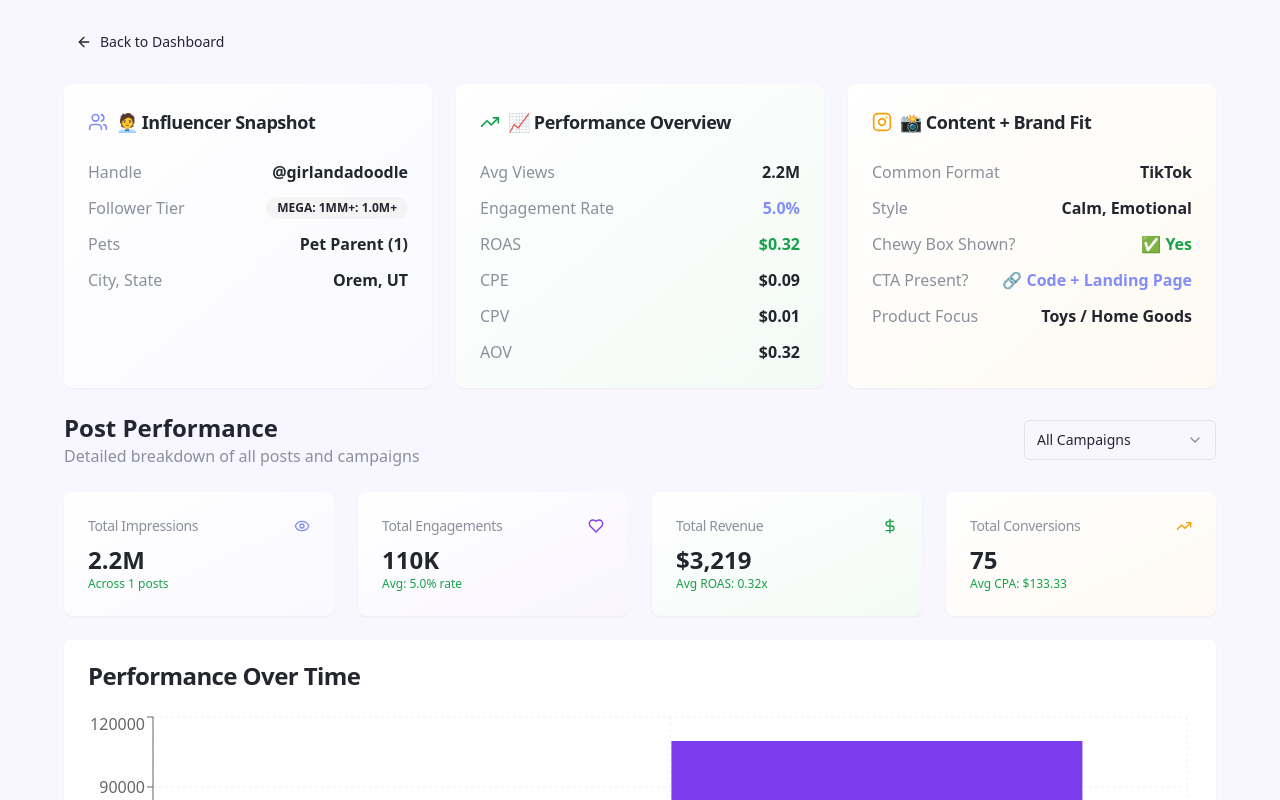
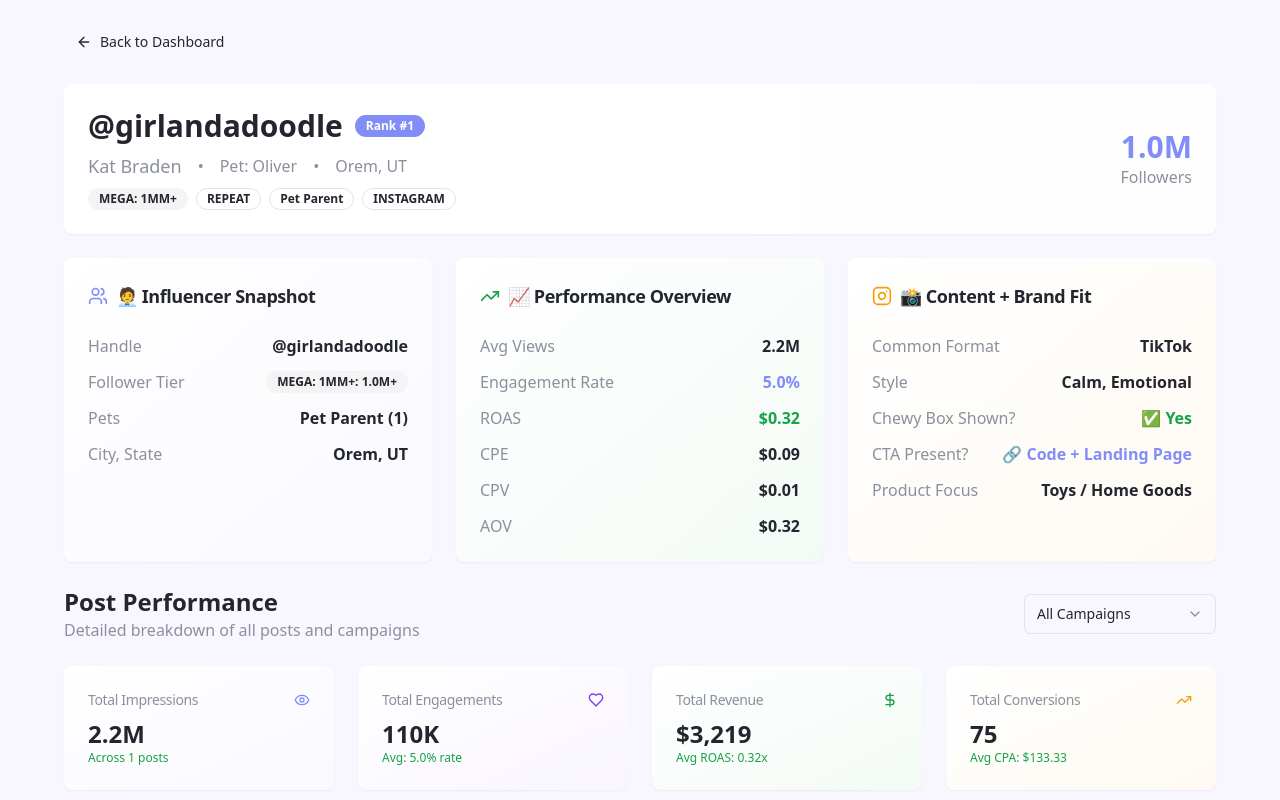
Before and after one commit to chamounsm/elevate-insights, a React (Vite) app: page / in a window 1280 px wide. Both pictures are taken after a click on the element 326 px from the left and 646 px from the top of the page. Shown: the top 800 px of the page. Built offline with nearby package versions, Linux system fonts and the light colour scheme.

Commit message:
Update influencer dashboard heading
Update the influencer dashboard heading to match the previous style and include additional information.

```diff
--- a/src/components/InfluencerDetail.tsx
+++ b/src/components/InfluencerDetail.tsx
@@ -30,6 +30,41 @@ export const InfluencerDetail = ({ influencer, onBack }: InfluencerDetailProps)
             Back to Dashboard
           </Button>
         </div>
+
+        {/* Influencer Header */}
+        <Card className="border-0 shadow-sm bg-gradient-to-r from-card via-card to-secondary/10">
+          <CardHeader>
+            <div className="flex items-center justify-between">
+              <div className="space-y-2">
+                <div className="flex items-center space-x-3">
+                  <h1 className="text-3xl font-bold text-foreground">{influencer.handle}</h1>
+                  <Badge className="bg-dashboard-primary text-white">
+                    Rank #{influencer.rank}
+                  </Badge>
+                </div>
+                <div className="flex items-center space-x-4 text-muted-foreground">
+                  <span className="text-lg">{influencer.petParentName}</span>
+                  <span>•</span>
+                  <span>Pet: {influencer.petName}</span>
+                  <span>•</span>
+                  <span>{influencer.city}, {influencer.state}</span>
+                </div>
+                <div className="flex items-center space-x-2">
+                  <Badge variant="secondary">{influencer.tier}</Badge>
+                  <Badge variant="outline">{influencer.partnerType}</Badge>
+                  <Badge variant="outline">{influencer.category}</Badge>
+                  <Badge variant="outline">{influencer.platform}</Badge>
+                </div>
+              </div>
+              <div className="text-right">
+                <div className="text-3xl font-bold text-dashboard-primary">
+                  {formatNumber(influencer.followerCount)}
+                </div>
+                <div className="text-muted-foreground">Followers</div>
+              </div>
+            </div>
+          </CardHeader>
+        </Card>
 
         {/* Top-of-Page Dashboard Layout - 3 Quick-Glance Sections */}
         <div className="grid grid-cols-1 lg:grid-cols-3 gap-6">
```
